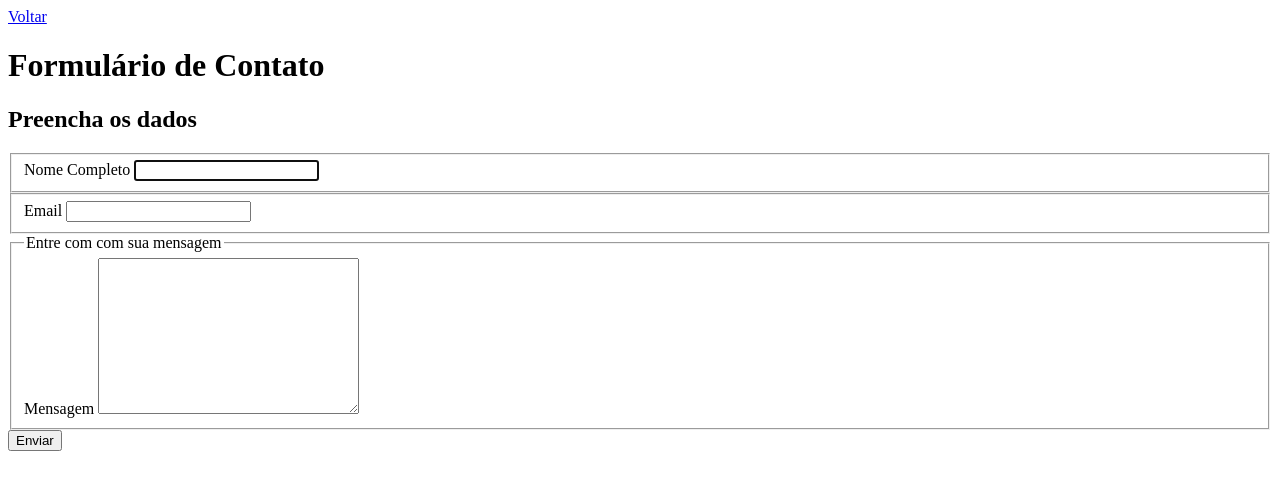
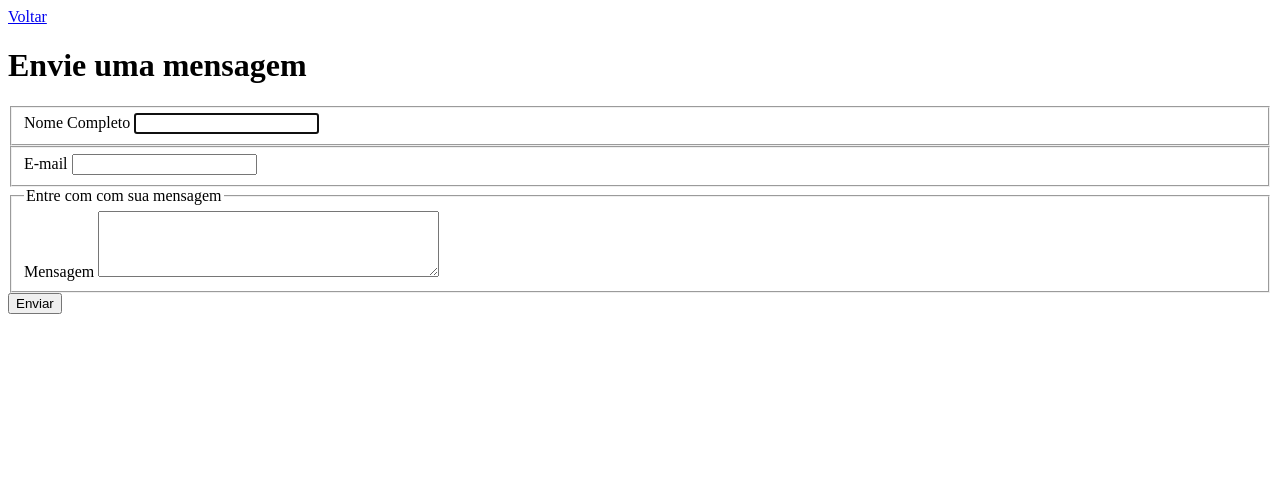
Before and after one commit to Katielecarvalho/index26, a plain HTML site: page contato.html in a window 1280 px wide. Drawn offline with Linux system fonts and the light colour scheme.

Commit message:
update
Add pwb form

```diff
--- a/contato.html
+++ b/contato.html
@@ -4,39 +4,45 @@
     <meta charset="UTF-8">
     <meta  name = "autor"  conteúdo = "Katiele Carvalho" >
     <meta name="viewport" content="width=device-width, initial-scale=1.0">
+    <link rel="stylesheet" href="estilo.css">
 
-    <title>Formulário de Contato</title>
+    <title> Contato</title>
 </head>
     <header>
         <a href="index.html" alt="Curriculo">Voltar</a><!--link para voltar para a página principal.-->
 
 
-        <h1>
-            <strong>Formulário de Contato</strong>
-        </h1>
+
+            <h1> Envie uma mensagem</h1>
+
     </header>
 
 <body>
     <section>
-        <h1 class="">Preencha os dados</h1>
+        <article>
+
+
+
             <form action="formulae.php" method="post">
                 <fieldset>
                     <label for="Nome">Nome Completo</label>
-            <input type="text" autofocus="autofocus" required="required"  name="Nome"id="Nome"><br>
+                    <input type="text" autofocus="autofocus" required="required"  name="Nome"id="Nome"> </input><br>
                 </fieldset>
                 <fieldset>
 
 
-            <label for="email"> Email</label>
-            <input type="email" autofocus="autofocus" required="required" id="email" name="email"><br>
+                    <label for="email"> E-mail</label>
+                    <input type="email" autofocus="autofocus" required="required" id="email" name="email"></input><br>
                 </fieldset>
                 <fieldset>
                     <legend>Entre com com sua mensagem</legend>
-            <label for="mensagem"> Mensagem</label>
-            <textarea name="texto"  rows="10" cols="30"></textarea><br>
+                    <label for="text"> Mensagem</label>
+                    <textarea  id="mensagem" name="mensagem"  rows="4" cols="40"></textarea><br>
 
                 </fieldset>
-        <input type="submit" name="enviar" value="Enviar">
+                <input type="submit" name="enviar" value="Enviar"></input>
+            </form>
+        </article>
     </section>
 
 
```
Lines whose indentation alone changed are shown as unchanged.
